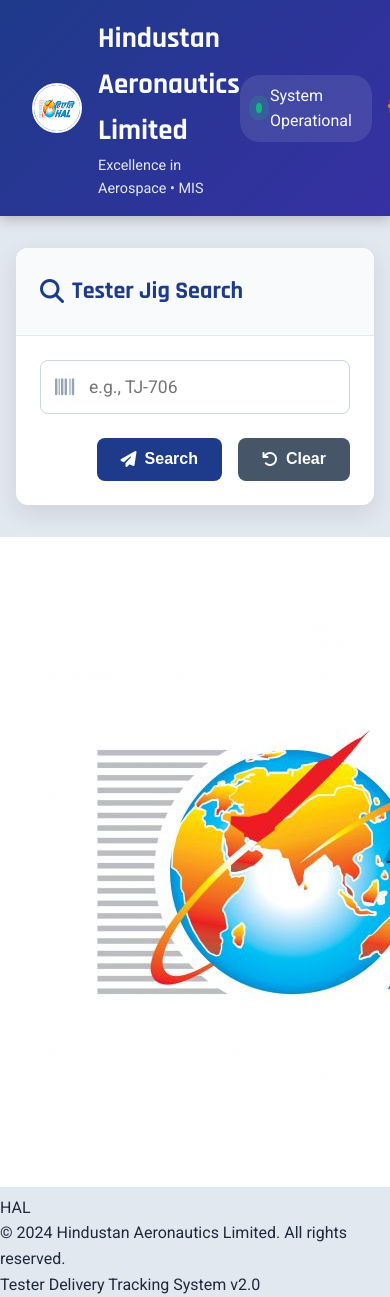
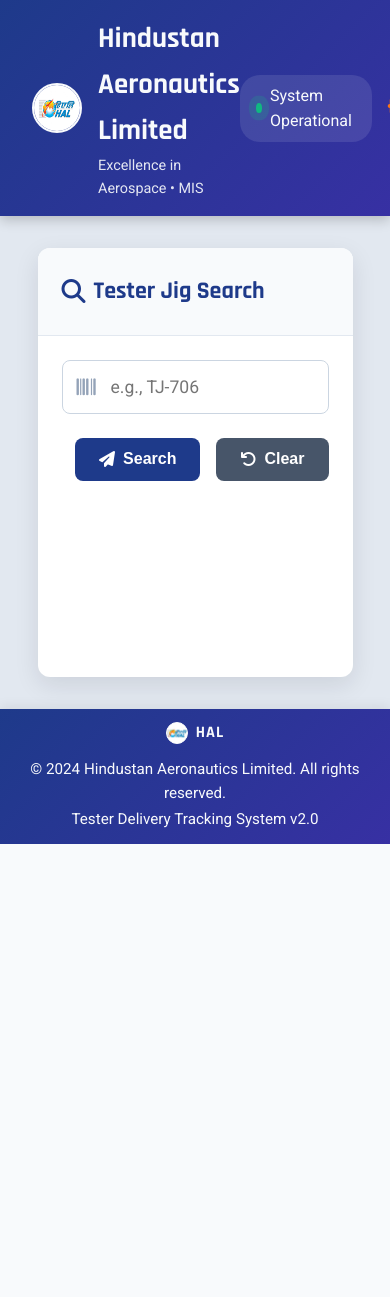
Before and after one commit to kamigoroshii/halproj, a Flask app: page / in a window 390 px wide; the page is wider, and only the part inside the window is pictured. After the commit the page ends 844 px from the top of that part, so only its background shows below. Run offline with Flask 3, Linux system fonts and the light colour scheme.

Commit message:
changes in styles

```diff
--- a/static/style.css
+++ b/static/style.css
@@ -353,3 +353,179 @@
     from { opacity: 0; transform: translateY(20px); }
     to { opacity: 1; transform: translateY(0); }
 }
+
+/* Footer Styles */
+.footer {
+    background: linear-gradient(135deg, var(--primary-blue), var(--secondary-blue));
+    color: var(--neutral-100);
+    padding: 1.2rem 2rem;
+    text-align: center;
+    font-family: var(--font-secondary);
+    font-size: 1rem;
+    box-shadow: 0 -2px 12px rgba(0,0,0,0.08);
+    position: relative;
+    z-index: 10;
+}
+.footer-content {
+    display: flex;
+    flex-direction: column;
+    align-items: center;
+    gap: 0.5rem;
+}
+.footer-logo {
+    display: flex;
+    align-items: center;
+    gap: 0.5rem;
+    margin-bottom: 0.3rem;
+}
+.footer-logo img {
+    height: 32px;
+    width: 32px;
+    border-radius: 50%;
+    border: 1.5px solid var(--neutral-100);
+    background: #fff;
+    object-fit: cover;
+}
+.footer-logo span {
+    font-family: var(--font-primary);
+    font-weight: 700;
+    font-size: 1.1rem;
+    letter-spacing: 1px;
+}
+.footer-text p {
+    margin: 0.1rem 0;
+    color: var(--neutral-100);
+    font-size: 0.95rem;
+}
+
+/* Sticky Footer for Short Content */
+html, body {
+    height: 100%;
+}
+body {
+    min-height: 100vh;
+    display: flex;
+    flex-direction: column;
+}
+.main-container {
+    flex: 1 0 auto;
+}
+.footer {
+    flex-shrink: 0;
+}
+
+/* Responsive Footer */
+@media (max-width: 700px) {
+    .footer {
+        padding: 1rem;
+        font-size: 0.95rem;
+    }
+    .footer-logo img {
+        height: 28px;
+        width: 28px;
+    }
+    .footer-logo span {
+        font-size: 1rem;
+    }
+}
+@media (max-width: 480px) {
+    .footer {
+        font-size: 0.9rem;
+        padding: 0.7rem 0.5rem;
+    }
+    .footer-logo img {
+        height: 22px;
+        width: 22px;
+    }
+    .footer-content {
+        gap: 0.3rem;
+    }
+}
+
+/* Loading Spinner Styles */
+.loading-spinner {
+    position: fixed;
+    top: 0;
+    left: 0;
+    width: 100vw;
+    height: 100vh;
+    background: rgba(15, 23, 42, 0.7);
+    display: flex;
+    justify-content: center;
+    align-items: center;
+    z-index: 2000;
+    transition: opacity 0.3s;
+}
+.spinner-container {
+    display: flex;
+    flex-direction: column;
+    align-items: center;
+    gap: 1.5rem;
+    background: rgba(255,255,255,0.95);
+    padding: 2.5rem 2rem;
+    border-radius: 18px;
+    box-shadow: 0 8px 32px rgba(15,23,42,0.18);
+}
+.spinner {
+    width: 64px;
+    height: 64px;
+    border: 6px solid var(--neutral-300);
+    border-top: 6px solid var(--primary-blue);
+    border-radius: 50%;
+    animation: spin 1s linear infinite;
+    display: flex;
+    align-items: center;
+    justify-content: center;
+    margin-bottom: 0.5rem;
+    background: transparent;
+}
+.spinner-inner {
+    display: flex;
+    align-items: center;
+    justify-content: center;
+    height: 100%;
+    width: 100%;
+}
+.spinner-inner i {
+    color: var(--accent-orange);
+    font-size: 2rem;
+    animation: jet-bounce 1.2s infinite;
+}
+@keyframes spin {
+    0% { transform: rotate(0deg); }
+    100% { transform: rotate(360deg); }
+}
+@keyframes jet-bounce {
+    0%, 100% { transform: translateY(0); }
+    50% { transform: translateY(-10px); }
+}
+.loading-text h3 {
+    font-family: var(--font-primary);
+    color: var(--primary-blue);
+    font-size: 1.3rem;
+    margin-bottom: 0.3rem;
+}
+.loading-text p {
+    color: var(--neutral-700);
+    font-size: 1rem;
+    margin: 0;
+}
+@media (max-width: 480px) {
+    .spinner-container {
+        padding: 1.2rem 0.5rem;
+    }
+    .spinner {
+        width: 44px;
+        height: 44px;
+        border-width: 4px;
+    }
+    .spinner-inner i {
+        font-size: 1.3rem;
+    }
+    .loading-text h3 {
+        font-size: 1.05rem;
+    }
+    .loading-text p {
+        font-size: 0.9rem;
+    }
+}
```
